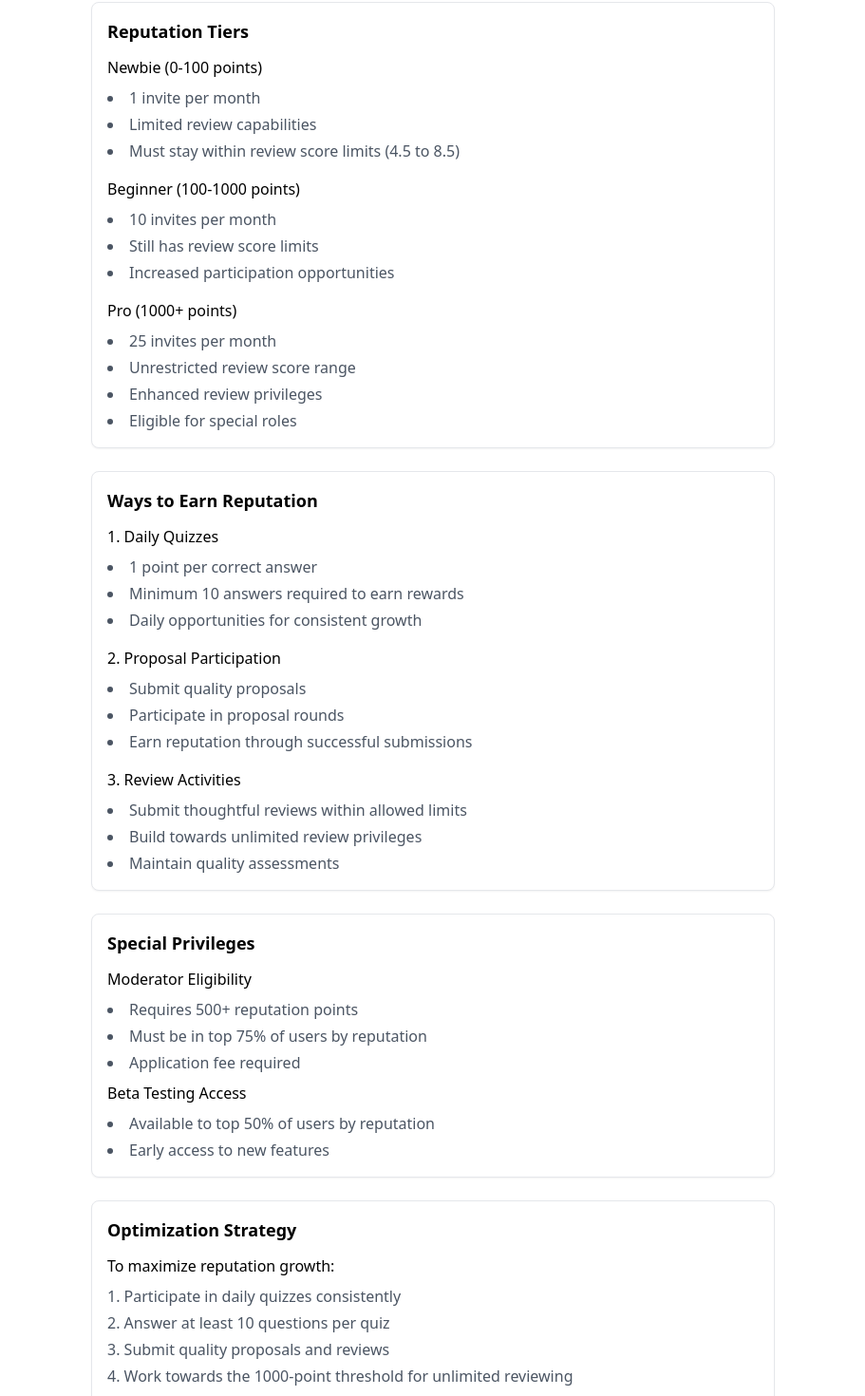
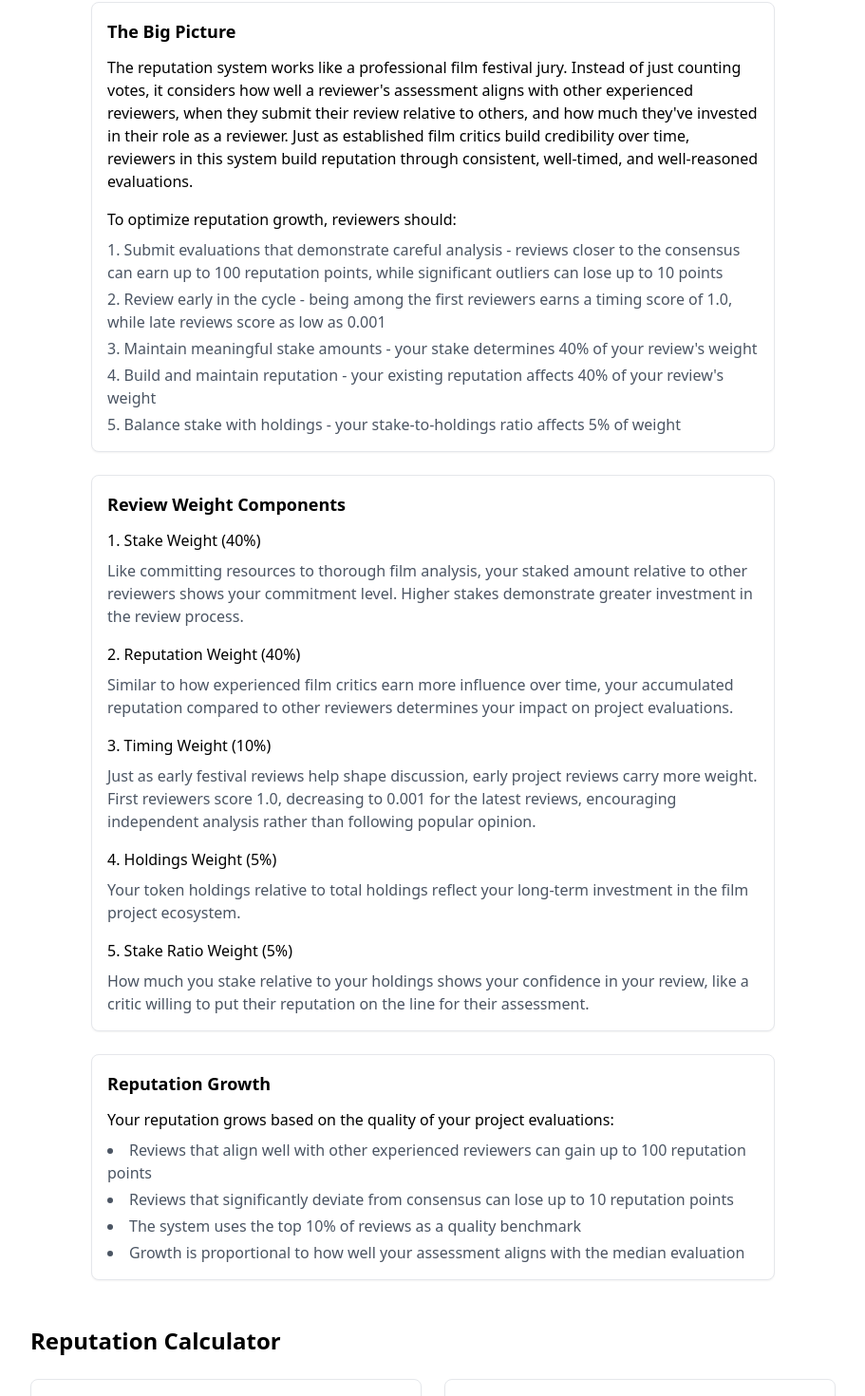
Before and after one commit to michaelkernaghan/tezos-reward-analysis, a React (Create React App) app: page / in a window 1280 px wide. Shown: the part 78-1548 px from the top of the page at 95% size, without its empty margins (184-1095 px from the left). Built offline with nearby package versions, Linux system fonts and the light colour scheme.

Commit message:
Revert "new explainer"
This reverts commit 689ace1dd719ef5d0bb9bbbdac334a855bca20ff.

```diff
--- a/src/components/ReputationExplainer.js
+++ b/src/components/ReputationExplainer.js
@@ -7,103 +7,82 @@ const ReputationExplainer = () => {
 
       <div className="space-y-6">
         <div className="bg-white rounded-lg shadow-sm border p-4">
-          <h2 className="text-lg font-semibold mb-3">Reputation Tiers</h2>
+          <h2 className="text-lg font-semibold mb-3">The Big Picture</h2>
+          <p className="mb-4">
+            The reputation system works like a professional film festival jury. Instead of just counting votes,
+            it considers how well a reviewer's assessment aligns with other experienced reviewers, when they submit
+            their review relative to others, and how much they've invested in their role as a reviewer. Just as
+            established film critics build credibility over time, reviewers in this system build reputation through
+            consistent, well-timed, and well-reasoned evaluations.
+          </p>
+          <div className="mt-4">
+            <p className="font-medium mb-2">To optimize reputation growth, reviewers should:</p>
+            <ol className="list-decimal list-inside space-y-1 text-gray-600">
+              <li>Submit evaluations that demonstrate careful analysis - reviews closer to the consensus can earn up to 100 reputation points, while significant outliers can lose up to 10 points</li>
+              <li>Review early in the cycle - being among the first reviewers earns a timing score of 1.0, while late reviews score as low as 0.001</li>
+              <li>Maintain meaningful stake amounts - your stake determines 40% of your review's weight</li>
+              <li>Build and maintain reputation - your existing reputation affects 40% of your review's weight</li>
+              <li>Balance stake with holdings - your stake-to-holdings ratio affects 5% of weight</li>
+            </ol>
+          </div>
+        </div>
+
+        <div className="bg-white rounded-lg shadow-sm border p-4">
+          <h2 className="text-lg font-semibold mb-3">Review Weight Components</h2>
           <div className="space-y-4">
             <div>
-              <h3 className="font-medium mb-2">Newbie (0-100 points)</h3>
-              <ul className="list-disc list-inside space-y-1 text-gray-600">
-                <li>1 invite per month</li>
-                <li>Limited review capabilities</li>
-                <li>Must stay within review score limits (4.5 to 8.5)</li>
-              </ul>
+              <h3 className="font-medium mb-2">1. Stake Weight (40%)</h3>
+              <p className="text-gray-600">
+                Like committing resources to thorough film analysis, your staked amount relative to other reviewers
+                shows your commitment level. Higher stakes demonstrate greater investment in the review process.
+              </p>
             </div>
 
             <div>
-              <h3 className="font-medium mb-2">Beginner (100-1000 points)</h3>
-              <ul className="list-disc list-inside space-y-1 text-gray-600">
-                <li>10 invites per month</li>
-                <li>Still has review score limits</li>
-                <li>Increased participation opportunities</li>
-              </ul>
+              <h3 className="font-medium mb-2">2. Reputation Weight (40%)</h3>
+              <p className="text-gray-600">
+                Similar to how experienced film critics earn more influence over time, your accumulated reputation
+                compared to other reviewers determines your impact on project evaluations.
+              </p>
             </div>
 
             <div>
-              <h3 className="font-medium mb-2">Pro (1000+ points)</h3>
-              <ul className="list-disc list-inside space-y-1 text-gray-600">
-                <li>25 invites per month</li>
-                <li>Unrestricted review score range</li>
-                <li>Enhanced review privileges</li>
-                <li>Eligible for special roles</li>
-              </ul>
+              <h3 className="font-medium mb-2">3. Timing Weight (10%)</h3>
+              <p className="text-gray-600">
+                Just as early festival reviews help shape discussion, early project reviews carry more weight.
+                First reviewers score 1.0, decreasing to 0.001 for the latest reviews, encouraging independent
+                analysis rather than following popular opinion.
+              </p>
+            </div>
+
+            <div>
+              <h3 className="font-medium mb-2">4. Holdings Weight (5%)</h3>
+              <p className="text-gray-600">
+                Your token holdings relative to total holdings reflect your long-term investment in the film
+                project ecosystem.
+              </p>
+            </div>
+
+            <div>
+              <h3 className="font-medium mb-2">5. Stake Ratio Weight (5%)</h3>
+              <p className="text-gray-600">
+                How much you stake relative to your holdings shows your confidence in your review, like a critic
+                willing to put their reputation on the line for their assessment.
+              </p>
             </div>
           </div>
         </div>
 
         <div className="bg-white rounded-lg shadow-sm border p-4">
-          <h2 className="text-lg font-semibold mb-3">Ways to Earn Reputation</h2>
-          <div className="space-y-4">
-            <div>
-              <h3 className="font-medium mb-2">1. Daily Quizzes</h3>
-              <ul className="list-disc list-inside space-y-1 text-gray-600">
-                <li>1 point per correct answer</li>
-                <li>Minimum 10 answers required to earn rewards</li>
-                <li>Daily opportunities for consistent growth</li>
-              </ul>
-            </div>
-
-            <div>
-              <h3 className="font-medium mb-2">2. Proposal Participation</h3>
-              <ul className="list-disc list-inside space-y-1 text-gray-600">
-                <li>Submit quality proposals</li>
-                <li>Participate in proposal rounds</li>
-                <li>Earn reputation through successful submissions</li>
-              </ul>
-            </div>
-
-            <div>
-              <h3 className="font-medium mb-2">3. Review Activities</h3>
-              <ul className="list-disc list-inside space-y-1 text-gray-600">
-                <li>Submit thoughtful reviews within allowed limits</li>
-                <li>Build towards unlimited review privileges</li>
-                <li>Maintain quality assessments</li>
-              </ul>
-            </div>
-          </div>
-        </div>
-
-        <div className="bg-white rounded-lg shadow-sm border p-4">
-          <h2 className="text-lg font-semibold mb-3">Special Privileges</h2>
+          <h2 className="text-lg font-semibold mb-3">Reputation Growth</h2>
           <div className="space-y-2">
-            <div>
-              <h3 className="font-medium mb-2">Moderator Eligibility</h3>
-              <ul className="list-disc list-inside space-y-1 text-gray-600">
-                <li>Requires 500+ reputation points</li>
-                <li>Must be in top 75% of users by reputation</li>
-                <li>Application fee required</li>
-              </ul>
-            </div>
-
-            <div>
-              <h3 className="font-medium mb-2">Beta Testing Access</h3>
-              <ul className="list-disc list-inside space-y-1 text-gray-600">
-                <li>Available to top 50% of users by reputation</li>
-                <li>Early access to new features</li>
-              </ul>
-            </div>
-          </div>
-        </div>
-
-        <div className="bg-white rounded-lg shadow-sm border p-4">
-          <h2 className="text-lg font-semibold mb-3">Optimization Strategy</h2>
-          <div className="space-y-2">
-            <p>To maximize reputation growth:</p>
-            <ol className="list-decimal list-inside space-y-1 text-gray-600">
-              <li>Participate in daily quizzes consistently</li>
-              <li>Answer at least 10 questions per quiz</li>
-              <li>Submit quality proposals and reviews</li>
-              <li>Work towards the 1000-point threshold for unlimited reviewing</li>
-              <li>Consider moderator application at 500+ points</li>
-            </ol>
+            <p>Your reputation grows based on the quality of your project evaluations:</p>
+            <ul className="list-disc list-inside space-y-1 text-gray-600">
+              <li>Reviews that align well with other experienced reviewers can gain up to 100 reputation points</li>
+              <li>Reviews that significantly deviate from consensus can lose up to 10 reputation points</li>
+              <li>The system uses the top 10% of reviews as a quality benchmark</li>
+              <li>Growth is proportional to how well your assessment aligns with the median evaluation</li>
+            </ul>
           </div>
         </div>
       </div>
```
